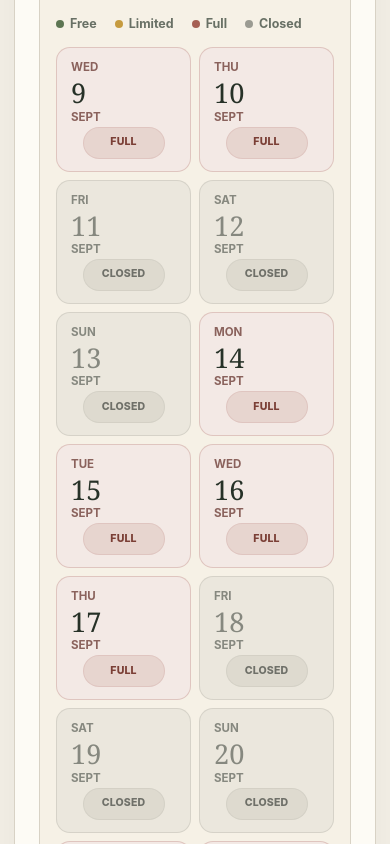
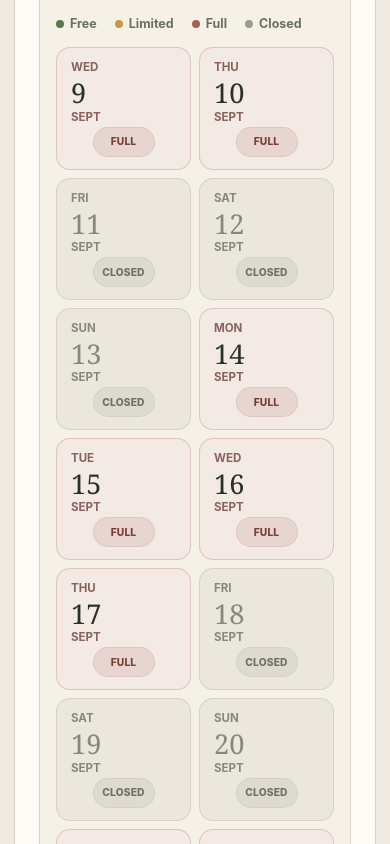
Before and after one commit to haamip/beetit-solutions-web, a React (Vite) app: page /book in a window 390 px wide. Shown: the part 1260-2104 px from the top of the page. Built offline with nearby package versions, Linux system fonts and the light colour scheme; no server answers.

Commit message:
Stabilise booking status pill sizing

```diff
--- a/src/booking-calendar.css
+++ b/src/booking-calendar.css
@@ -191,17 +191,19 @@
 }
 
 .availability-status {
-  width: 100%;
-  max-width: 72px;
+  width: 58px;
+  min-width: 58px;
+  max-width: 58px;
   height: 30px;
   box-sizing: border-box;
   display: inline-flex;
+  flex: 0 0 58px;
   align-items: center;
   justify-content: center;
   justify-self: center;
-  gap: 4px;
+  gap: 3px;
   margin-top: auto;
-  padding: 0 4px;
+  padding: 0 3px;
   border: 1px solid transparent;
   border-radius: 999px;
   font-size: 0.62rem;
@@ -211,6 +213,17 @@
   text-align: center;
   text-transform: uppercase;
   white-space: nowrap;
+}
+
+.availability-status.loading {
+  overflow: hidden;
+  font-size: 0;
+}
+
+.availability-status.loading svg {
+  width: 13px;
+  height: 13px;
+  flex: 0 0 13px;
 }
 
 .availability-status.free {
@@ -280,8 +293,15 @@
   }
 
   .availability-status {
-    max-width: 82px;
-    height: 32px;
-    font-size: 0.66rem;
+    width: 62px;
+    min-width: 62px;
+    max-width: 62px;
+    height: 30px;
+    flex-basis: 62px;
+    font-size: 0.64rem;
+  }
+
+  .availability-status.loading {
+    font-size: 0;
   }
 }
```
